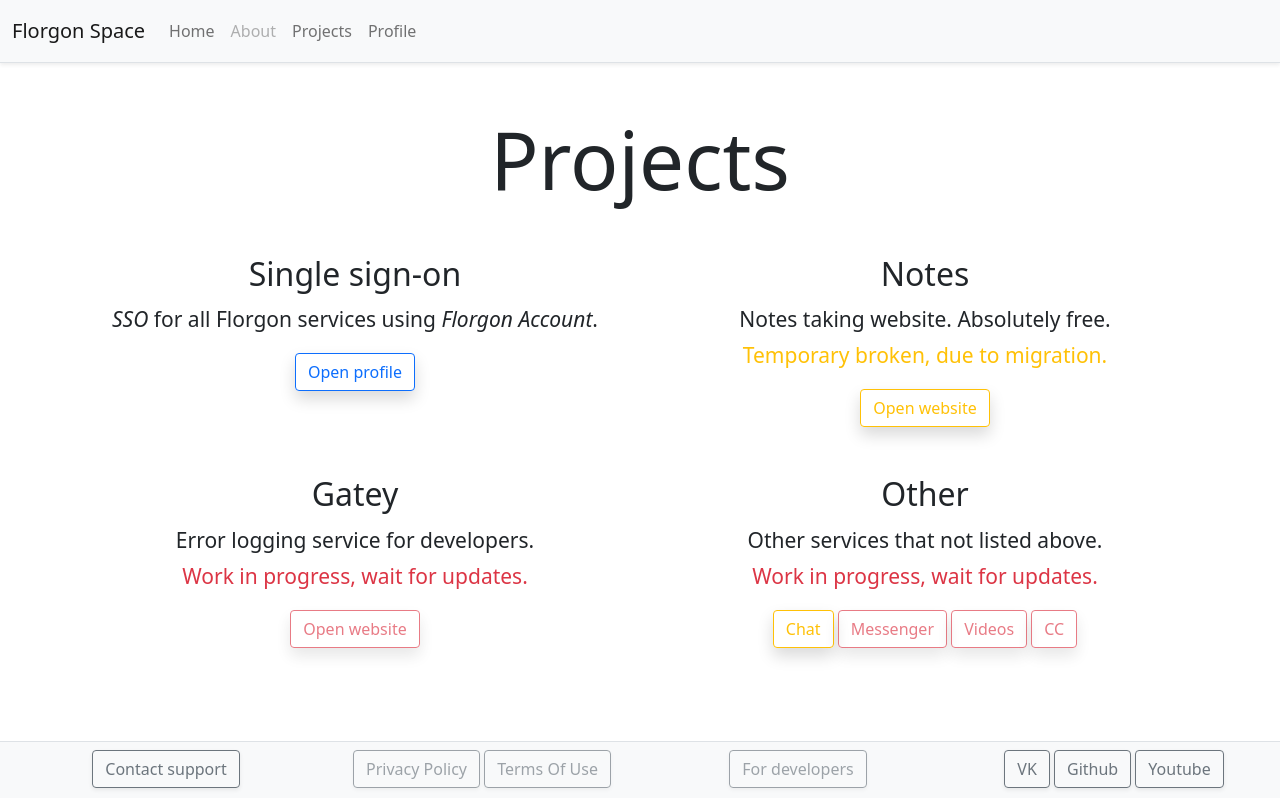
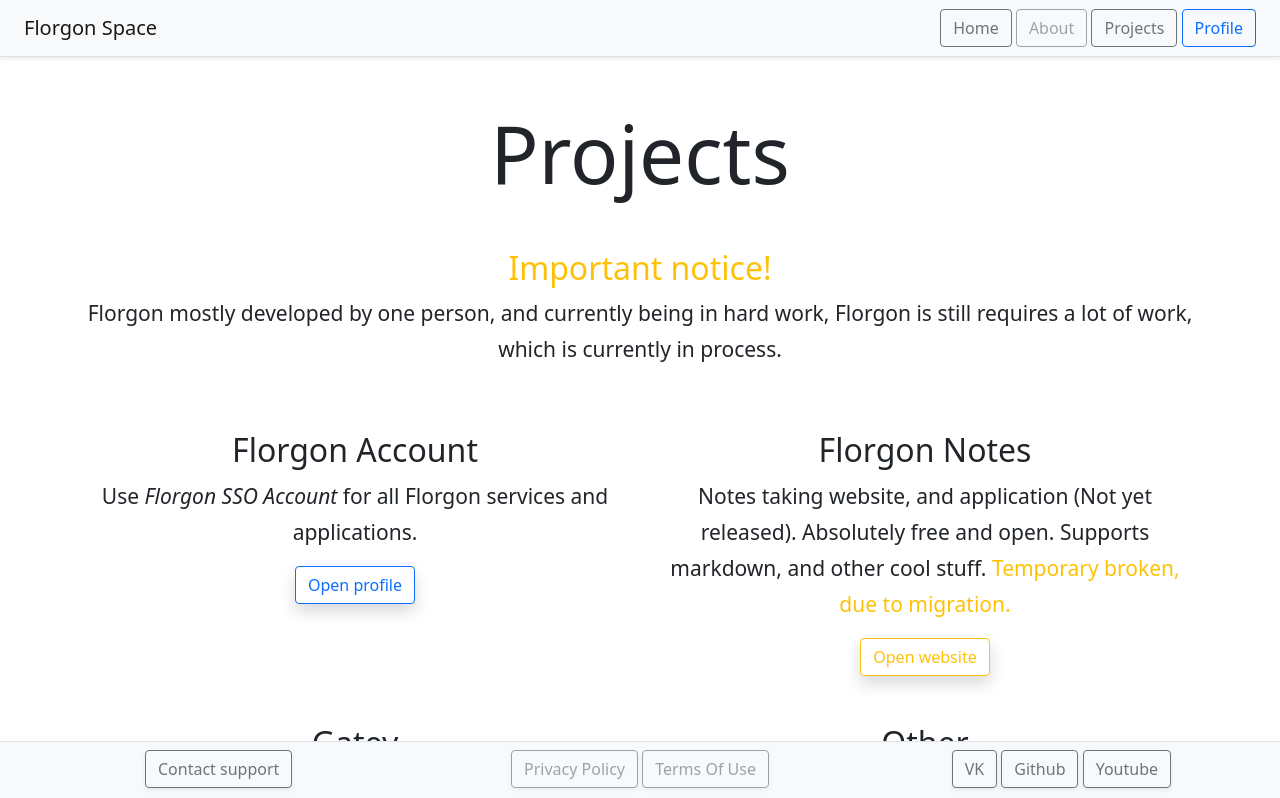
Before and after one commit to florgon/domain, a Next.js app: page /projects in a window 1280 px wide. Shown: the top 798 px of the page. Built offline with nearby package versions, Linux system fonts and the light colour scheme.

Commit message:
Update design

```diff
--- a/components/Footer.js
+++ b/components/Footer.js
@@ -4,7 +4,7 @@
     return (
         <footer className="bg-light mt-auto fixed-bottom">
             <div className="text-center p-2 border-top">
-                <div className="mx-auto row ">
+                <div className="mx-auto row">
                     <div className="col-lg mb-1">
                         <Link href={`mailto: ${process.env.NEXT_PUBLIC_SUPPORT_EMAIL}`}><a className="btn btn-outline-secondary shadow-sm">Contact support</a></Link>
                     </div>
@@ -12,9 +12,7 @@
                         <Link href={process.env.NEXT_PUBLIC_LEGAL_PRIVACY_POLICY_URL}><a className="btn btn-outline-secondary disabled shadow-sm">Privacy Policy</a></Link>&nbsp;
                         <Link href={process.env.NEXT_PUBLIC_LEGAL_TERMS_OF_USE_URL}><a className="btn btn-outline-secondary disabled shadow-sm">Terms Of Use</a></Link>
                     </div>
-                    <div className="col-lg mb-1">
-                        <Link href={process.env.NEXT_PUBLIC_FOR_DEVELOPERS_LINK}><a className="btn btn-outline-secondary disabled shadow-sm">For developers</a></Link>
-                    </div>
+
                     <div className="col-lg mb-1">
                         <Link href={process.env.NEXT_PUBLIC_SOCIALS_VK_LINK}><a className="btn btn-outline-secondary shadow-sm">VK</a></Link>&nbsp;
                         <Link href={process.env.NEXT_PUBLIC_SOCIALS_GITHUB_LINK}><a className="btn btn-outline-secondary shadow-sm">Github</a></Link>&nbsp;
--- a/components/Layout.js
+++ b/components/Layout.js
@@ -1,6 +1,6 @@
 import Navbar from './navbar'
 import Footer from './footer'
-import { Container } from 'react-bootstrap'
+import { Container, Button } from 'react-bootstrap'
 import Head from 'next/head'
 
 export default function Layout({ children }) {
@@ -17,6 +17,9 @@
 
       <link rel="canonical" href={process.env.NEXT_PUBLIC_CANONICAL_DOMAIN} />
       <link rel="alternate" hrefLang="x-default" href={process.env.NEXT_PUBLIC_CANONICAL_DOMAIN} />
+
+      <meta name="title" content="Florgon" />
+      <title>Florgon</title>
     </Head>
     <Navbar />
     <Container className="mt-5 text-center">{children}</Container>
--- a/components/Navbar.js
+++ b/components/Navbar.js
@@ -1,21 +1,24 @@
-import {Navbar as BootstrapNavbar, Nav as BootstrapNav} from 'react-bootstrap';
+import {Navbar as BootstrapNavbar, Nav as BootstrapNav, Container, Button} from 'react-bootstrap';
 import Link from 'next/link'
 
 export default function Navbar(){
     return (
         <BootstrapNavbar bg="light" expand="sm" className="border-bottom container-fluid navbar shadow-sm">
-            <BootstrapNavbar.Brand>
+            <Container fluid>
+            <BootstrapNavbar.Brand href="/">
                 Florgon Space
             </BootstrapNavbar.Brand>
             <BootstrapNavbar.Collapse id="navbarCollapse">
-                <BootstrapNav>
-                    <Link href="/"><a className="nav-link">Home</a></Link>
-                    <Link href="/about"><a className="nav-link disabled">About</a></Link>
-                    <Link href="/projects"><a className="nav-link">Projects</a></Link>
-                    <Link href={process.env.NEXT_PUBLIC_PROFILE_LINK}><a className="nav-link">Profile</a></Link>
+                <BootstrapNav className="justify-content-end" style={{ width: "100%" }}>
+                    <Link href="/"><Button variant="outline-secondary">Home</Button></Link>&nbsp;
+                    <Link href="/about"><Button variant="outline-secondary" disabled>About</Button></Link>&nbsp;
+                    <Link href="/projects"><Button variant="outline-secondary">Projects</Button></Link>&nbsp;
+                    <Link href={process.env.NEXT_PUBLIC_PROFILE_LINK}><Button variant="outline-primary">Profile</Button></Link>
                 </BootstrapNav>
             </BootstrapNavbar.Collapse>
             <BootstrapNavbar.Toggle aria-controls="navbarCollapse" />
+            </Container>
         </BootstrapNavbar>
     )
+    z
 }
--- a/pages/404.js
+++ b/pages/404.js
@@ -12,7 +12,7 @@
         <div className="col-lg ml-lg-5 text-center">
           <h2></h2>
           <h2><b>Oops...</b></h2>
-          <p>Page you are looking for <i>not exists</i> or <i>unavaliable</i>!</p>
+          <p>Page or resource you are looking for <b>not exists</b> or <b>unavaliable</b> at this moment!</p>
           <Link href="/"><a className="btn btn-lg btn-primary mt-3 shadow">Go back to Home</a></Link>
         </div>
     </div>
--- a/pages/projects.js
+++ b/pages/projects.js
@@ -4,38 +4,43 @@
 export default function Projects() {
   return (<>
     <Head>
-      <meta name="title" content="Florgon" />
+      <meta name="title" content="Projects" />
       <title>Projects</title>
     </Head>
     <div className="display-1">Projects</div>
+    <div className="row mt-5">
+        <div className="col-lg ml-lg-5 text-center">
+            <h2 className="text-warning">Important notice!</h2>
+            <p>Florgon mostly developed by one person, and currently being in hard work, Florgon is still requires a lot of work, which is currently in process.</p>
+        </div>
+    </div>
     <div className="row mt-5 mb-5">
-        <div className="col-lg ml-lg-5 text-center text-lg-left mb-3">
-          <h2>Single sign-on</h2>
-          <p><i>SSO</i> for all Florgon services using <i>Florgon Account</i>.</p>
+        <div className="col-lg ml-lg-5 text-center mb-3">
+          <h2>Florgon Account</h2>
+          <p>Use <i>Florgon SSO Account</i> for all Florgon services and applications.</p>
           <Link href="https://profile.florgon.space"><a className="btn btn-outline-primary shadow">Open profile</a></Link>
         </div>
-        <div className="col-lg ml-lg-5 text-center text-lg-right">
-          <h2>Notes</h2>
-          <span>Notes taking website. Absolutely free.</span>
-          <p className="text-warning">Temporary broken, due to migration.</p>
+        <div className="col-lg ml-lg-5 text-center">
+          <h2>Florgon Notes</h2>
+          <p>Notes taking website, and application (Not yet released). Absolutely free and open. Supports markdown, and other cool stuff. <span className="text-warning">Temporary broken, due to migration.</span></p>
           <Link href="https://notes.florgon.space"><a className="btn btn-outline-warning shadow">Open website</a></Link>
         </div>
     </div>
     <div className="row mt-5 mb-5">
-        <div className="col-lg ml-lg-5 text-center text-lg-left mb-3">
+        <div className="col-lg ml-lg-5 text-center mb-3">
           <h2>Gatey</h2>
-          <span>Error logging service for developers.</span>
+          <span>Error logging service for developers. Allows you to collect and analyse your application crash reports and problems.</span>
           <p className="text-danger">Work in progress, wait for updates.</p>
           <Link href="https://gatey.florgon.space"><a className="btn btn-outline-danger disabled shadow">Open website</a></Link>
         </div>
-        <div className="col-lg ml-lg-5 text-center text-lg-right mb-3">
+        <div className="col-lg ml-lg-5 text-center mb-3">
           <h2>Other</h2>
-          <span>Other services that not listed above.</span>
+          <span>Other services that not listed above but may require your attention.</span>
           <p className="text-danger">Work in progress, wait for updates.</p>
           <Link href="https://chat.florgon.space"><a className="btn btn-outline-warning shadow">Chat</a></Link>&nbsp;
-          <Link href="https://chat.florgon.space"><a className="btn btn-outline-danger shadow disabled">Messenger</a></Link>&nbsp;
-          <Link href="https://videos.florgon.space"><a className="btn btn-outline-danger shadow disabled">Videos</a></Link>&nbsp;
-          <Link href="https://cc.florgon.space"><a className="btn btn-outline-danger shadow disabled">CC</a></Link>
+          <Link href="https://messenger.florgon.space"><a className="btn btn-outline-danger shadow disabled">Messenger</a></Link>&nbsp;
+          <Link href="https://videos.florgon.space"><a className="btn btn-outline-danger shadow disabled">Video hosting</a></Link>&nbsp;
+          <Link href="https://cc.florgon.space"><a className="btn btn-outline-danger shadow disabled">Link shortening</a></Link>
         </div>
     </div>
   </>)
--- a/styles/globals.css
+++ b/styles/globals.css
@@ -10,7 +10,7 @@
     font-size: 32px;
 }
 
-p,span{
+p, span{
     font-size: 21px;
     font-weight: 200;
     line-height: 36px;
```
Also changed, not shown: pages/index.js (+23 -16 lines).
